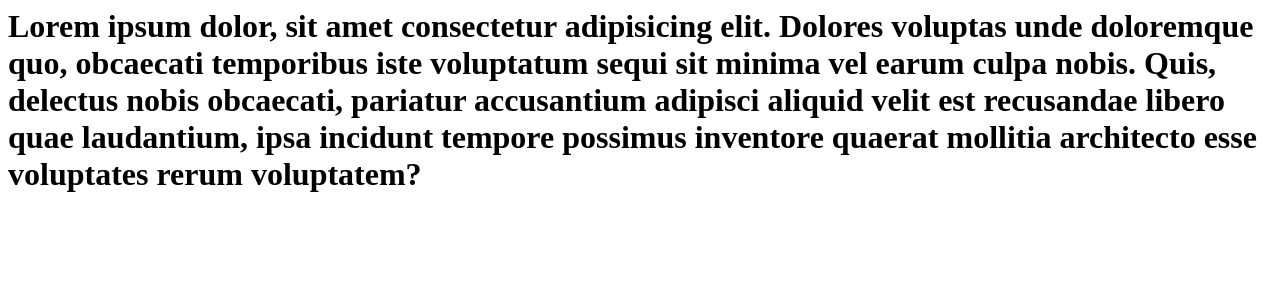
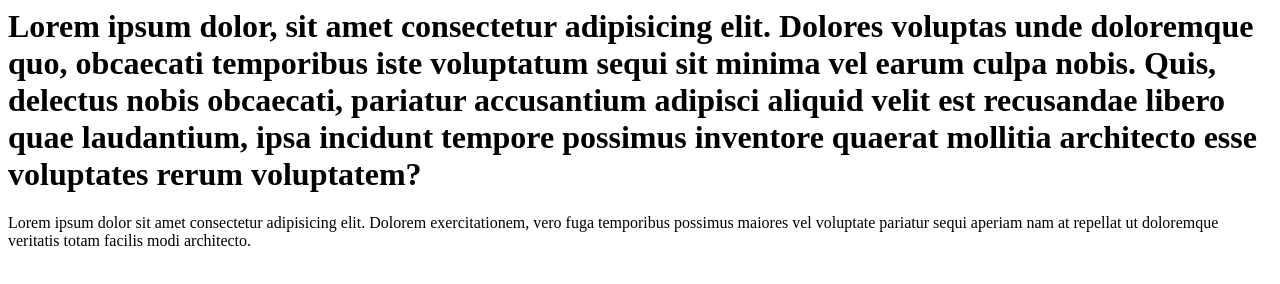
Before and after one commit to ahsanhabi1998/ismail, a plain HTML site: page index.html in a window 1280 px wide. Drawn offline with Linux system fonts and the light colour scheme.

Commit message:
2end-comit-div

```diff
--- a/index.html
+++ b/index.html
@@ -1 +1,4 @@
 <h1>Lorem ipsum dolor, sit amet consectetur adipisicing elit. Dolores voluptas unde doloremque quo, obcaecati temporibus iste voluptatum sequi sit minima vel earum culpa nobis. Quis, delectus nobis obcaecati, pariatur accusantium adipisci aliquid velit est recusandae libero quae laudantium, ipsa incidunt tempore possimus inventore quaerat mollitia architecto esse voluptates rerum voluptatem?</h1>
+<div class="div">
+    Lorem ipsum dolor sit amet consectetur adipisicing elit. Dolorem exercitationem, vero fuga temporibus possimus maiores vel voluptate pariatur sequi aperiam nam at repellat ut doloremque veritatis totam facilis modi architecto.
+</div>
```
